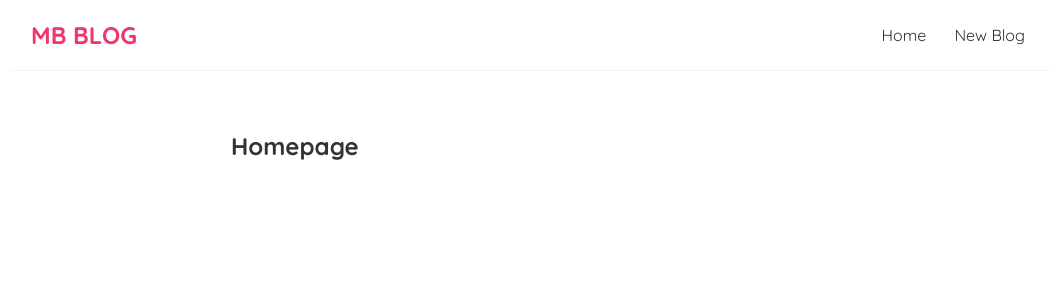
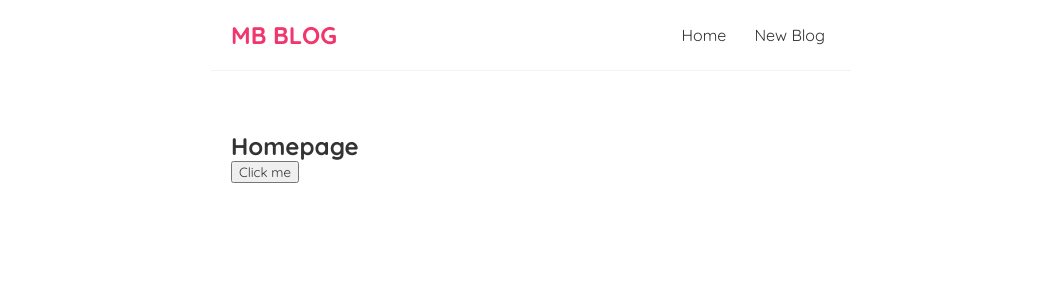
Before and after one commit to Mathieu-Belson/mb-blog, a React (Create React App) app: page / in a window 1280 px wide. Shown: the top 300 px of the page, without its empty margins (109-1164 px from the left). Built offline with nearby package versions, Linux system fonts and the light colour scheme.

Commit message:
first hook added

```diff
--- a/src/Home.js
+++ b/src/Home.js
@@ -1,7 +1,16 @@
+import { useState } from 'react';
 const Home = () => {
+    // let name = 'Mario';
+
+    const handleClick = () => {
+
+    }
+
     return (
         <div className="home">
             <h2>Homepage</h2>
+            <p> { name }</p>
+            <button onClick={handleClick}>Click me</button>
         </div>
      );
 }
--- a/src/index.css
+++ b/src/index.css
@@ -7,10 +7,10 @@
   color: #333;
 }
 .navbar {
-  padding: 20px;
+  padding:  20px;
   display: flex;
   align-items: center;
-  max-width: 1000px;
+  max-width: 600px;
   margin: 0 auto;
   border-bottom: 1px solid #f2f2f2;
 }
```
